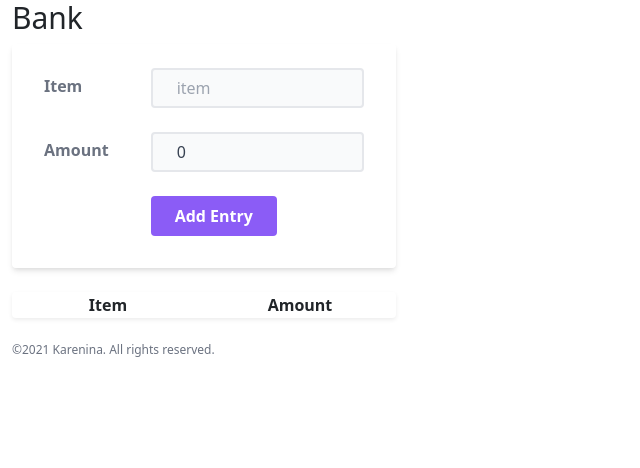
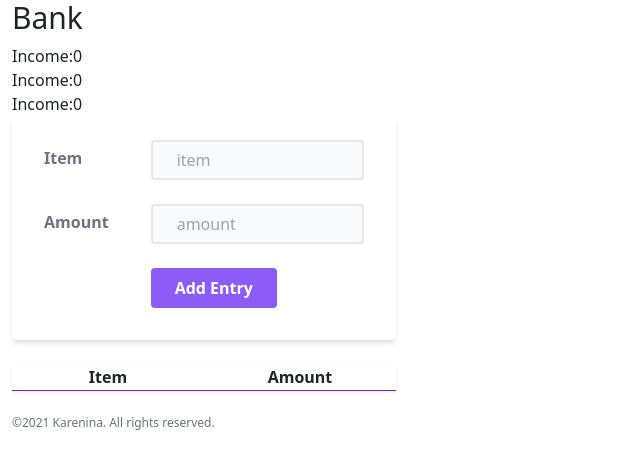
Before and after one commit to karenina-tech/bank-react-example, a React (Create React App) app: page / in a window 1280 px wide. Shown: the top 468 px of the page, without its empty margins (0-640 px from the left). Built offline with nearby package versions, Linux system fonts and the light colour scheme.

Commit message:
Income, Outcome and Balance functionality

```diff
--- a/src/components/Bank.js
+++ b/src/components/Bank.js
@@ -1,7 +1,7 @@
 import React, { useState } from 'react';
 
 export default function Bank() {
-  const [item, setItem] = useState({ title: '', amount: 0 });
+  const [item, setItem] = useState({ title: '', amount: null });
   const [list, setList] = useState([]);
 
   const handleInputChange = ({ target }) => {
@@ -19,9 +19,23 @@ export default function Bank() {
     setList((state) => [...state, { ...item }]);
   };
 
+  //this is "derived state, or "computer" state
+  const income = () => {
+    return list.filter((item) => +item.amount > 0).reduce((acc, b) => acc + +b.amount, 0);
+  };
+  const outcome = () => {
+    return list.filter((item) => +item.amount < 0).reduce((acc, b) => acc + +b.amount, 0);
+  };
+  const balance = () => {
+    return income() + outcome();
+  };
+
   return (
     <div>
       <h1 class='text-3xl pb-2'>Bank</h1>
+      <div>Income:{income()}</div>
+      <div>Income:{outcome()}</div>
+      <div>Income:{balance()}</div>
       <form
         onSubmit={(event) => addItem(event)}
         class='w-full max-w-sm shadow-md rounded px-8 pt-6 pb-8 mb-4'>
@@ -75,17 +89,18 @@ export default function Bank() {
       </form>
 
       <table class='w-full table-fixed max-w-sm shadow-sm rounded mb-4'>
-        <thead>
+        <thead class='grid-cols-1 divide-y divide-purple-700'>
           <tr>
             <th class='text-center'>Item</th>
             <th class='text-center'>Amount</th>
           </tr>
+          <tr></tr>
         </thead>
-        <tbody>
+        <tbody class='grid-cols-1 divide-y divide-purple-300'>
           {list.map((item, i) => (
             <tr key={i}>
-              <td class='col text-center'>{item.title}</td>
-              <td class='col text-center'> {item.amount}</td>
+              <td class='text-center'>{item.title}</td>
+              <td class='text-center'> {item.amount}</td>
             </tr>
           ))}
         </tbody>
```
